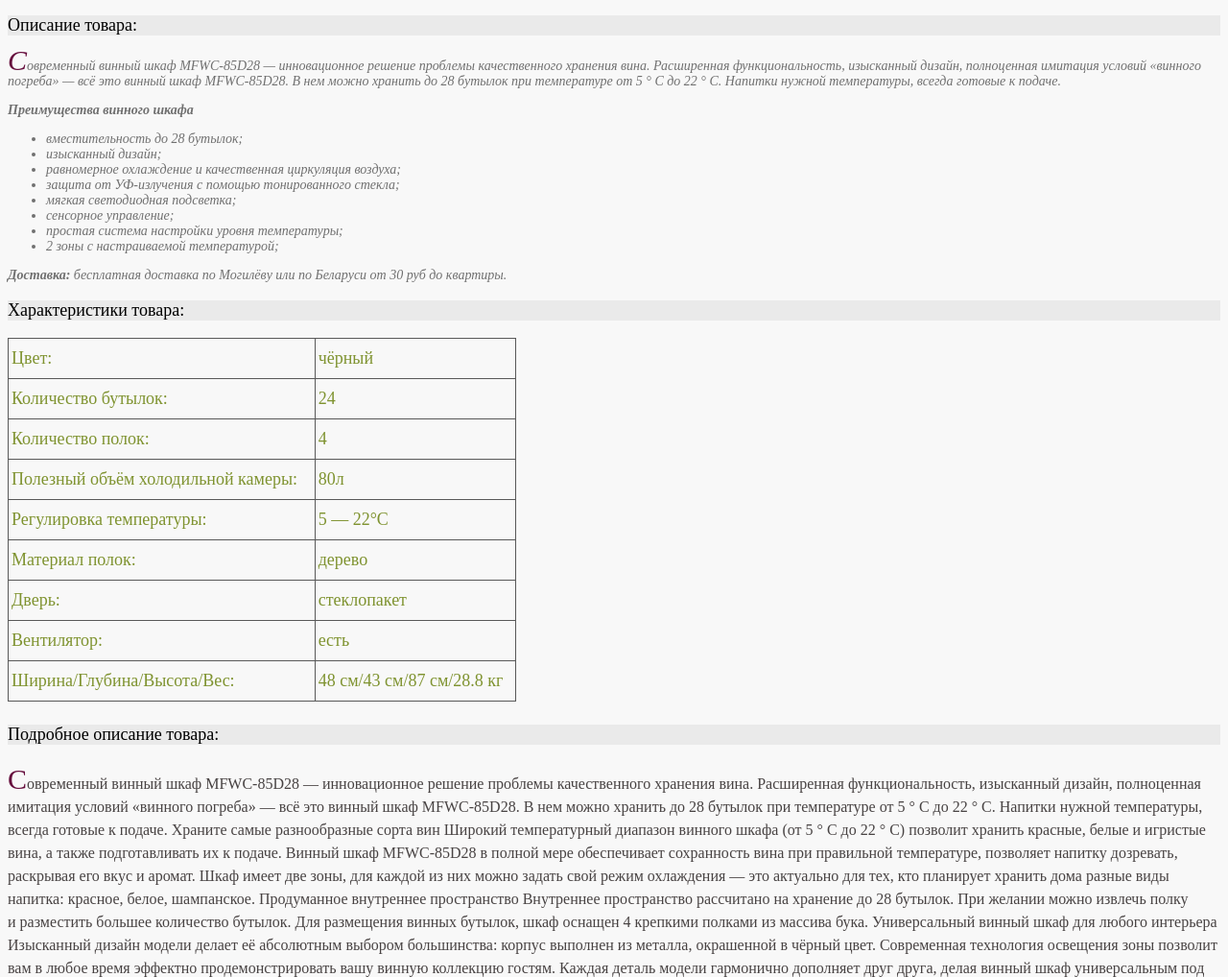
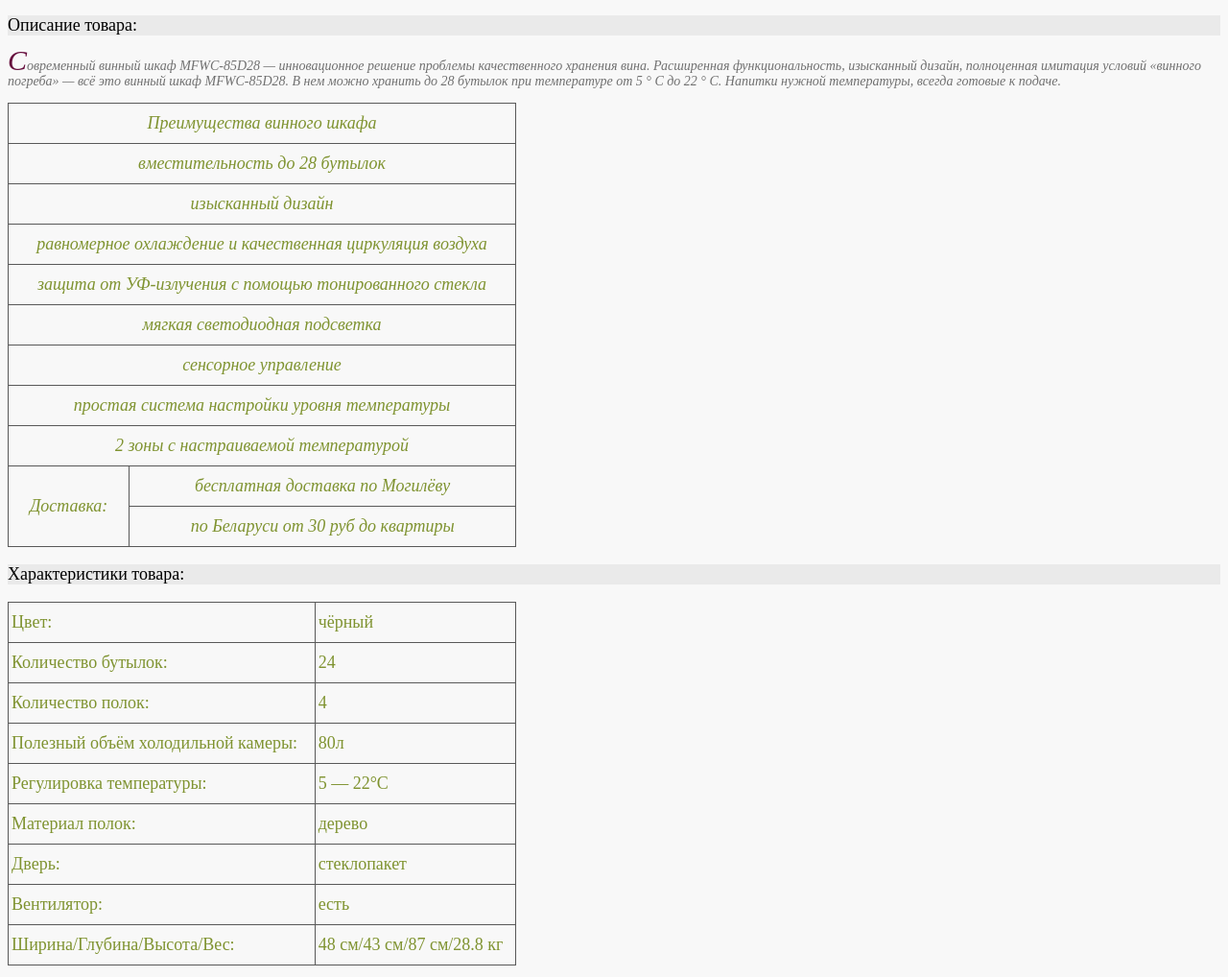
Before and after one commit to Nikita5933/homework_rep_23_02, a plain HTML site: page Homework/HTML/pages/items/maunfeld-mfwc-85d28.html in a window 1280 px wide. Shown: the part 993-2011 px from the top of the page at 96% size. Drawn offline with Linux system fonts and the light colour scheme.

Commit message:
created another table

```diff
--- a/Homework/HTML/css/style.css
+++ b/Homework/HTML/css/style.css
@@ -101,7 +101,8 @@ body {
     text-decoration: none;
 }
 
-.char {
+.char,
+.descr__benefits {
     width: 530px;
     border-collapse: collapse;
     border-spacing: 0;
@@ -111,19 +112,16 @@ body {
 }
 
 .char,
+.descr__benefits,
+.descr__benefits td,
+.descr__benefits th,
 .char td,
 .char th {
     border: 1px solid #595959;
-}
-
-.char td,
-.char th {
     padding: 3px;
     height: 35px;
 }
 
-.char th {
-    background: #347c99;
-    color: #fff;
-    font-weight: normal;
+.descr__benefits td {
+    text-align: center;
 }
--- a/Homework/HTML/pages/items/maunfeld-mfwc-85d28.html
+++ b/Homework/HTML/pages/items/maunfeld-mfwc-85d28.html
@@ -30,20 +30,44 @@
             погреба&raquo;&nbsp;&mdash; всё это винный шкаф MFWC-85D28. В&nbsp;нем можно хранить до&nbsp;28&nbsp;бутылок
             при температуре от&nbsp;5 &deg; C&nbsp;до&nbsp;22 &deg; C. Напитки нужной температуры, всегда готовые
             к&nbsp;подаче.</p>
-        <b>Преимущества винного шкафа</b>
-        <ul>
-            <li>вместительность до&nbsp;28&nbsp;бутылок;</li>
-            <li>изысканный дизайн;</li>
-            <li>равномерное охлаждение и&nbsp;качественная циркуляция воздуха;</li>
-            <li>защита от&nbsp;УФ-излучения с&nbsp;помощью тонированного стекла;</li>
-            <li>мягкая светодиодная подсветка;</li>
-            <li>сенсорное управление;</li>
-            <li>простая система настройки уровня температуры;</li>
-            <li>2&nbsp;зоны с&nbsp;настраиваемой температурой;</li>
-        </ul>
-        <div><b>Доставка: </b>бесплатная доставка по&nbsp;Могилёву или по&nbsp;Беларуси от&nbsp;30&nbsp;руб
-            до&nbsp;квартиры.
-        </div>
+        <table class="descr__benefits">
+            <tbody>
+                <tr>
+                    <td colspan="2">Преимущества винного шкафа</td>
+                </tr>
+                <tr>
+                    <td colspan="2">вместительность до 28 бутылок</td>
+                </tr>
+                <tr>
+                    <td colspan="2">изысканный дизайн</td>
+                </tr>
+                <tr>
+                    <td colspan="2">равномерное охлаждение и качественная циркуляция воздуха</td>
+                </tr>
+                <tr>
+                    <td colspan="2">защита от УФ-излучения с помощью тонированного стекла</td>
+                </tr>
+                <tr>
+                    <td colspan="2">мягкая светодиодная подсветка</td>
+                </tr>
+                <tr>
+                    <td colspan="2">сенсорное управление</td>
+                </tr>
+                <tr>
+                    <td colspan="2">простая система настройки уровня температуры</td>
+                </tr>
+                <tr>
+                    <td colspan="2">2 зоны с настраиваемой температурой</td>
+                </tr>
+                <tr>
+                    <td rowspan="2">Доставка:</td>
+                    <td>бесплатная доставка по Могилёву</td>
+                </tr>
+                <tr>
+                    <td>по Беларуси от 30 руб до квартиры</td>
+                </tr>
+            </tbody>
+        </table>
     </div>
     <h3 class="title">Характеристики товара:</h3>
     <table class="char">
```
